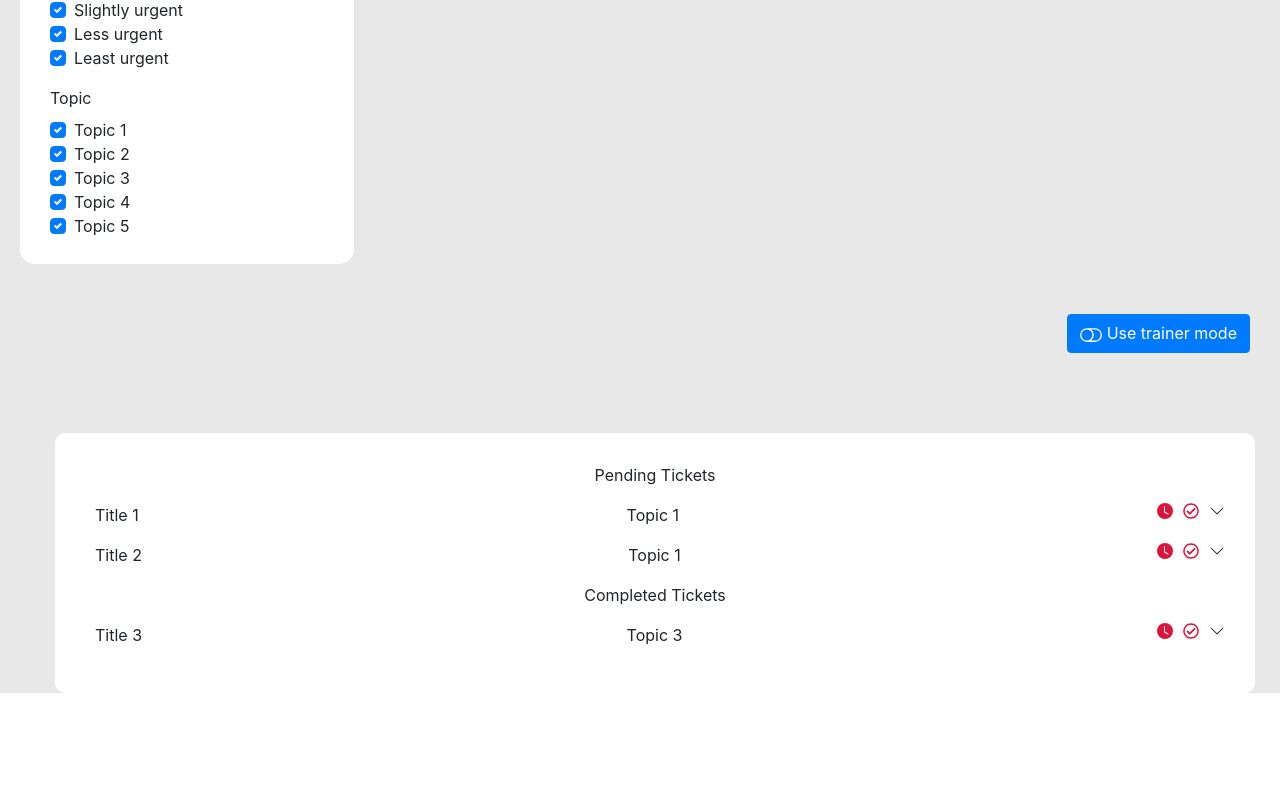
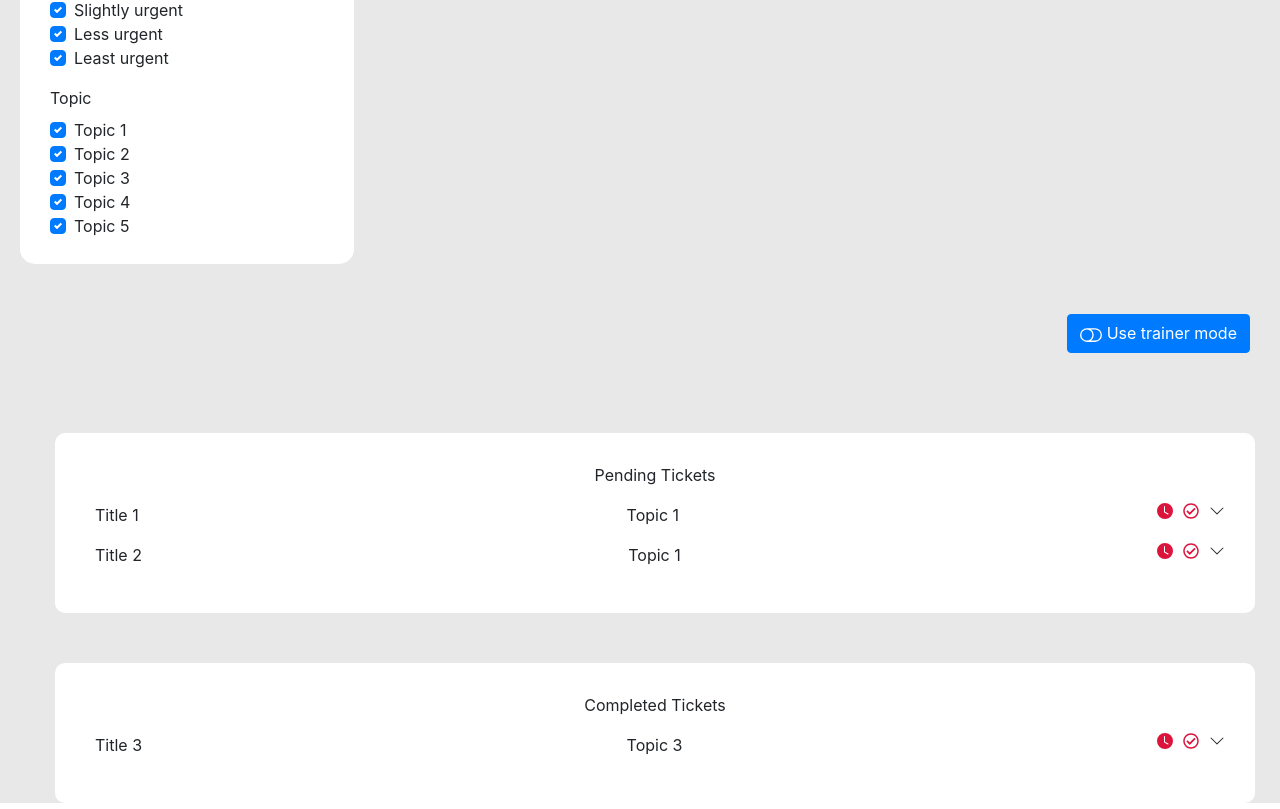
Before and after one commit to Jenkins-Spice-Latte/QA-Help-Queue-App, a React (Create React App) app in the folder Frontend/React/queue/: page / in a window 1280 px wide. Shown: the part 686-1495 px from the top of the page. Before the commit the page ends 1385 px from the top, so only its background shows below. Built offline with nearby package versions, Linux system fonts and the light colour scheme; no server answers.

Commit message:
separated pending and completed divs

```diff
--- a/Frontend/React/queue/src/App.js
+++ b/Frontend/React/queue/src/App.js
@@ -27,9 +27,9 @@ function App() {
           <div className= "toggle_div">
             <Toggle/>
           </div>
-          <div className= "queue_div">
+
             <Queue/>
-          </div>
+
         </div>
       </div>
     </div>
--- a/Frontend/React/queue/src/Components/Queue.jsx
+++ b/Frontend/React/queue/src/Components/Queue.jsx
@@ -29,17 +29,22 @@ const Queue = (props) => {
 
     return (
       <>
+      <div className= "queue_div">
         <p>Pending Tickets</p>
-        {data.map((item) => {
-          if(item.complete === false)
-            return <Ticket item={item} className={className}/>
-         })}
+          {data.map((item) => {
+            if(item.complete === false)
+              return <Ticket item={item} className={className}/>
+          })}
+      </div>
 
+      <div className= "queue_div">
         <p>Completed Tickets</p>
         {data.map((item) => {
           if(item.complete === true)
             return <Ticket item={item} className={className}/>
          })}
+      </div>
+
       </>
     );
   };
```
